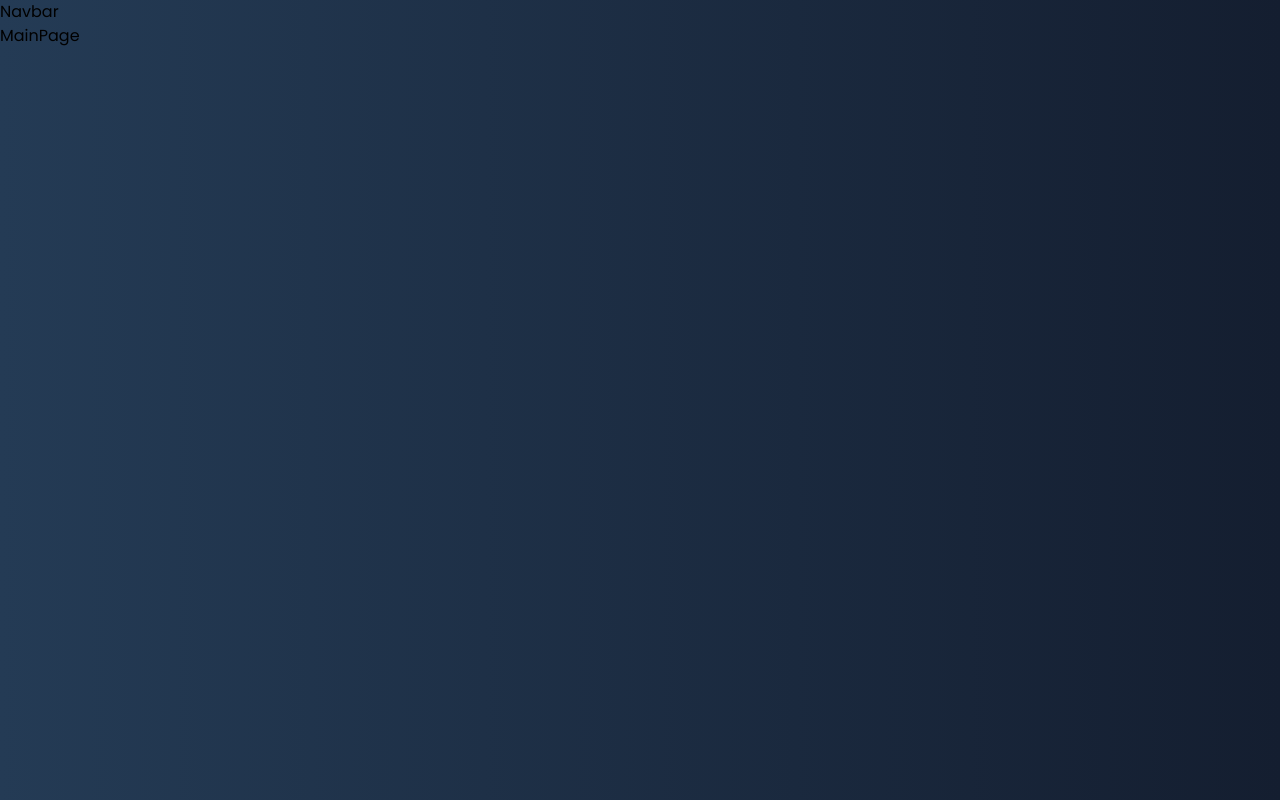
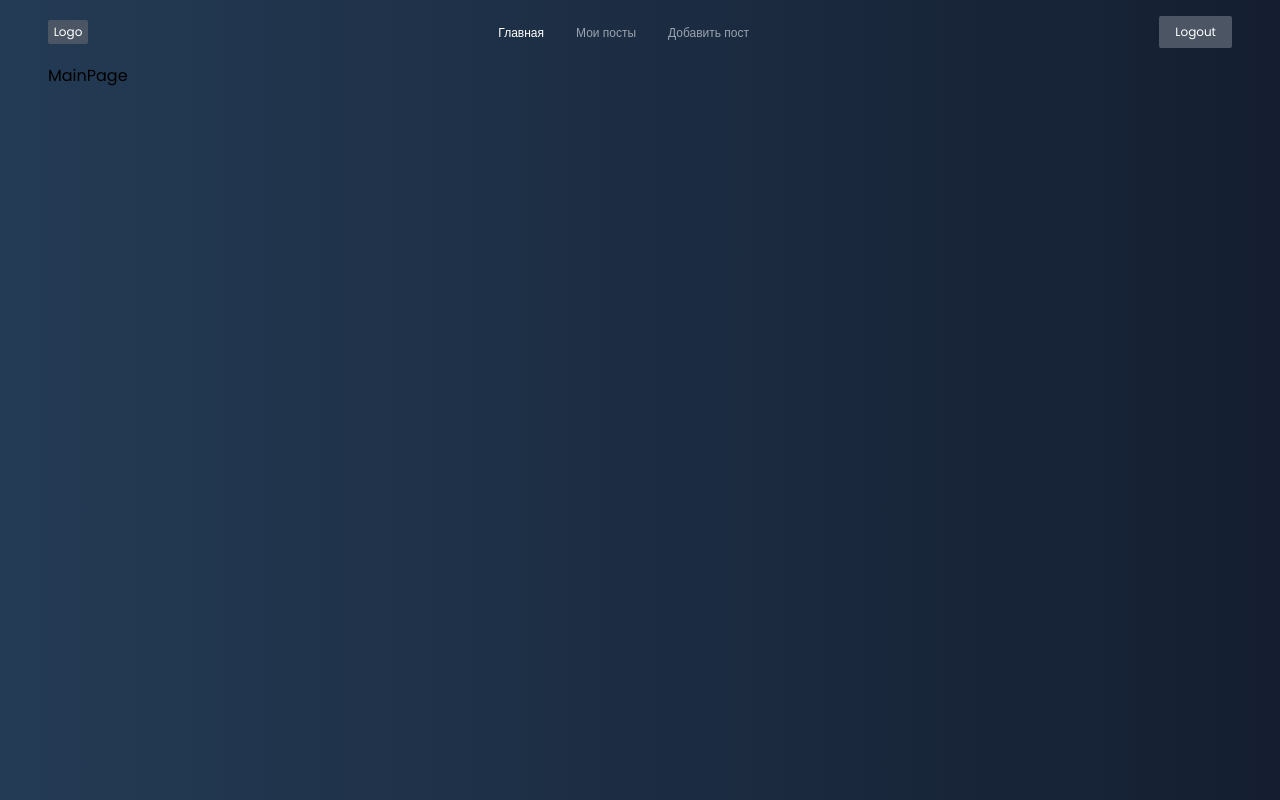
Before and after one commit to JulleonChik/blog_js, a React (Create React App) app in the folder client/: page / in a window 1280 px wide. Built offline with nearby package versions, Linux system fonts and the light colour scheme.

Commit message:
The navigation bar has been implemented

```diff
--- a/client/src/components/Navbar.jsx
+++ b/client/src/components/Navbar.jsx
@@ -1,5 +1,84 @@
 import React from "react";
+import { Link, NavLink } from "react-router-dom";
 
 export const Navbar = () => {
-  return <div>Navbar</div>;
+  const isAuth = true;
+  const activeStyles = {
+    color: "white",
+  };
+
+  return (
+    <div className="flex py-4 justify-between items-center">
+      {/*
+        flex: делает контейнер Flexbox, для удобного выравнивания элементов
+        py-4: добавляет вертикальные отступы (padding) сверху и снизу по 1 рем (~16px)
+        justify-between: распределяет элементы по горизонтали, помещая первый элемент в начале, последний — в конце
+        items-center: выравнивает элементы по вертикали по центру
+      */}
+      <span className="flex justify-center items-center w-10 h-6 bg-gray-600 text-xs text-white rounded-sm">
+        {/*
+          flex: делает контейнер Flexbox для выравнивания содержимого
+          justify-center: центрирует содержимое по горизонтали
+          items-center: центрирует содержимое по вертикали
+          w-6: устанавливает ширину 1.5 рем (~24px)
+          h-6: устанавливает высоту 1.5 рем (~24px)
+          bg-gray-600: задает серый фон с насыщенностью 600
+          text-xs: устанавливает размер текста на extra small (xs)
+          text-white: делает текст белым
+          rounded-sm: добавляет небольшие скругления к углам
+        */}
+        Logo
+      </span>
+      {/*
+        Условный рендеринг
+      */}
+      {isAuth && (
+        <ul className="flex gap-8">
+          {/*
+          flex: делает контейнер Flexbox
+          gap-8: добавляет промежуток 2 рем (~32px) между элементами внутри Flexbox
+        */}
+          <li>
+            <NavLink
+              to={"/"}
+              href="/"
+              className="text-xs text-gray-400 hover:text-white"
+              style={({ isActive }) => (isActive ? activeStyles : undefined)}
+            >
+              Главная
+              {/*
+              text-xs: устанавливает размер текста на extra small (xs)
+              text-gray-400: делает текст серым с насыщенностью 400
+              hover:text-white: при наведении делает текст белым
+            */}
+            </NavLink>
+          </li>
+          <li>
+            <NavLink
+              to={"/posts"}
+              href="/posts"
+              className="text-xs text-gray-400 hover:text-white"
+              style={({ isActive }) => (isActive ? activeStyles : undefined)}
+            >
+              Мои посты
+            </NavLink>
+          </li>
+          <li>
+            <NavLink
+              to={"/new"}
+              href="/new"
+              className="text-xs text-gray-400 hover:text-white"
+              style={({ isActive }) => (isActive ? activeStyles : undefined)}
+            >
+              Добавить пост
+            </NavLink>
+          </li>
+        </ul>
+      )}
+
+      <div className="flex justify-center items-center bg-gray-600 text-xs text-white rounded-sm px-4 py-2">
+        {isAuth ? <button>Logout</button> : <Link to={"/login"}>Login</Link>}
+      </div>
+    </div>
+  );
 };
--- a/client/src/index.css
+++ b/client/src/index.css
@@ -9,5 +9,8 @@
     background: -webkit-linear-gradient(to right, #243b55, #141e30);
     background: linear-gradient(to right, #243b55, #141e30);
     min-height: 100vh;
+    padding-left: 3rem; /* Добавляет отступ слева */
+    padding-right: 3rem; /* Добавляет отступ справа */
+    box-sizing: border-box; /* Гарантирует, что padding не увеличит размер экрана */
   }
 }
```
